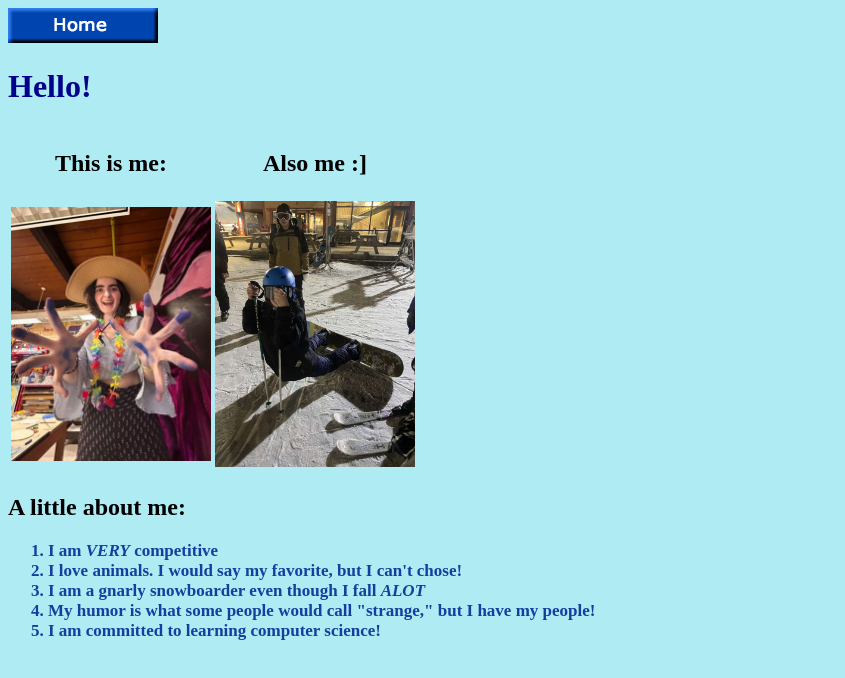
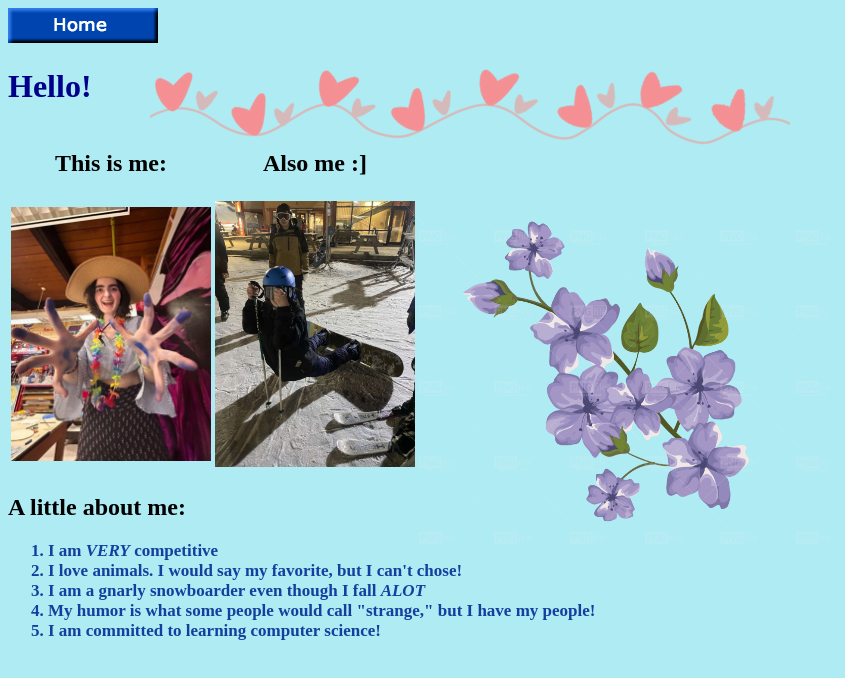
Before and after one commit to naddias/naddias2.github.io, a plain HTML site: page aboutme.html in a window 1280 px wide. Shown: the whole page, without its empty margins (0-845 px from the left). Drawn offline with Linux system fonts and the light colour scheme.

Commit message:
Add files via upload

```diff
--- a/aboutme.html
+++ b/aboutme.html
@@ -12,13 +12,10 @@
     </a>
     <h1>Hello!</h1>
     <table>
-        <thead>
             <tr>
                 <th><h2>This is me: </h2></th>
                 <th><h2>Also me :]</h2></th>
             </tr>
-        </thead>
-        <tbody>
             <tr>
                 <td>
                     <img src="images/image_123650291.JPG" class="my-image">
@@ -27,7 +24,6 @@
                     <img src="images/image_123650291 (1).JPG" class="skiboard">
                  </td>
             </tr>
-        </tbody>
     </table>
     <h2>A little about me: </h2>
     <ol><b>
@@ -38,7 +34,8 @@
          <li class="custom-font-size">I am committed to learning computer science!
          </li>
     </ol> </b>
-
+<img src="images/hearts.png" class="hearts">
+<img src="images/purple-flower.png" class="flowers">
 </body>
 
 </html>
```
Also changed, not shown: index.html (+1 -5 lines).
